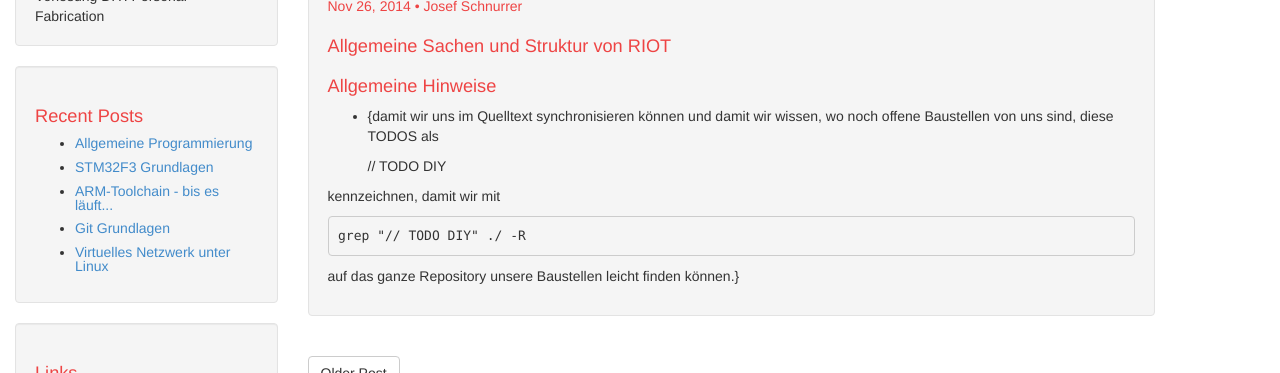
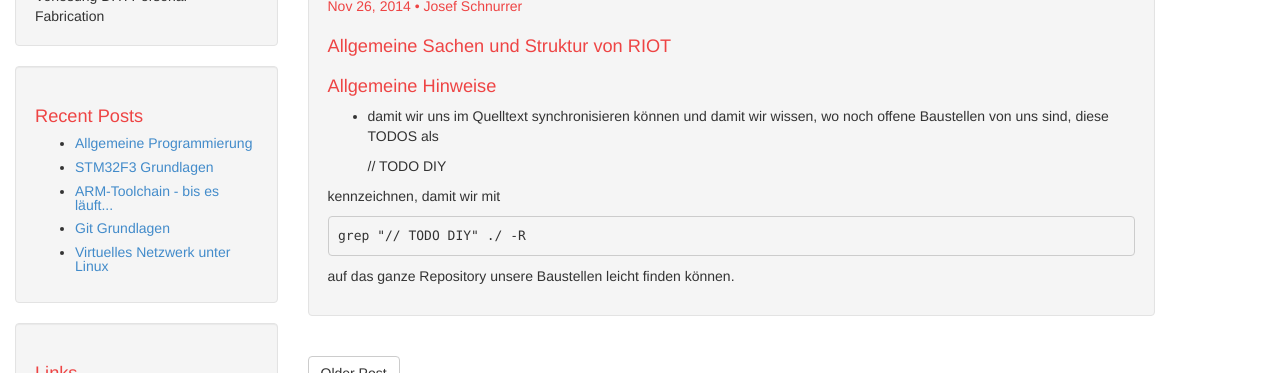
Before and after one commit to michz/diy14bus, a Jekyll site: the page built from _posts/2014-11-26-allgemeine-hinweise.markdown, in a window 1280 px wide. Shown: the part 134-507 px from the top of the page. Built offline with Jekyll 4.4.1, drawn with Linux system fonts in a browser that asks for light colours; Markdown is read by kramdown in place of the engine named in the settings.

```diff
--- a/_posts/2014-11-26-allgemeine-hinweise.markdown
+++ b/_posts/2014-11-26-allgemeine-hinweise.markdown
@@ -13,12 +13,12 @@ Allgemeine Sachen und Struktur von RIOT
 # Allgemeine Hinweise
 
 
-* {damit wir uns im Quelltext synchronisieren können und damit wir wissen, wo noch offene Baustellen von uns sind, diese TODOS als
+* damit wir uns im Quelltext synchronisieren können und damit wir wissen, wo noch offene Baustellen von uns sind, diese TODOS als
 
      // TODO DIY
 
-kennzeichnen, damit wir mit
+ kennzeichnen, damit wir mit
 
     grep "// TODO DIY" ./ -R
 
-auf das ganze Repository unsere Baustellen leicht finden können.}
+ auf das ganze Repository unsere Baustellen leicht finden können.
```
